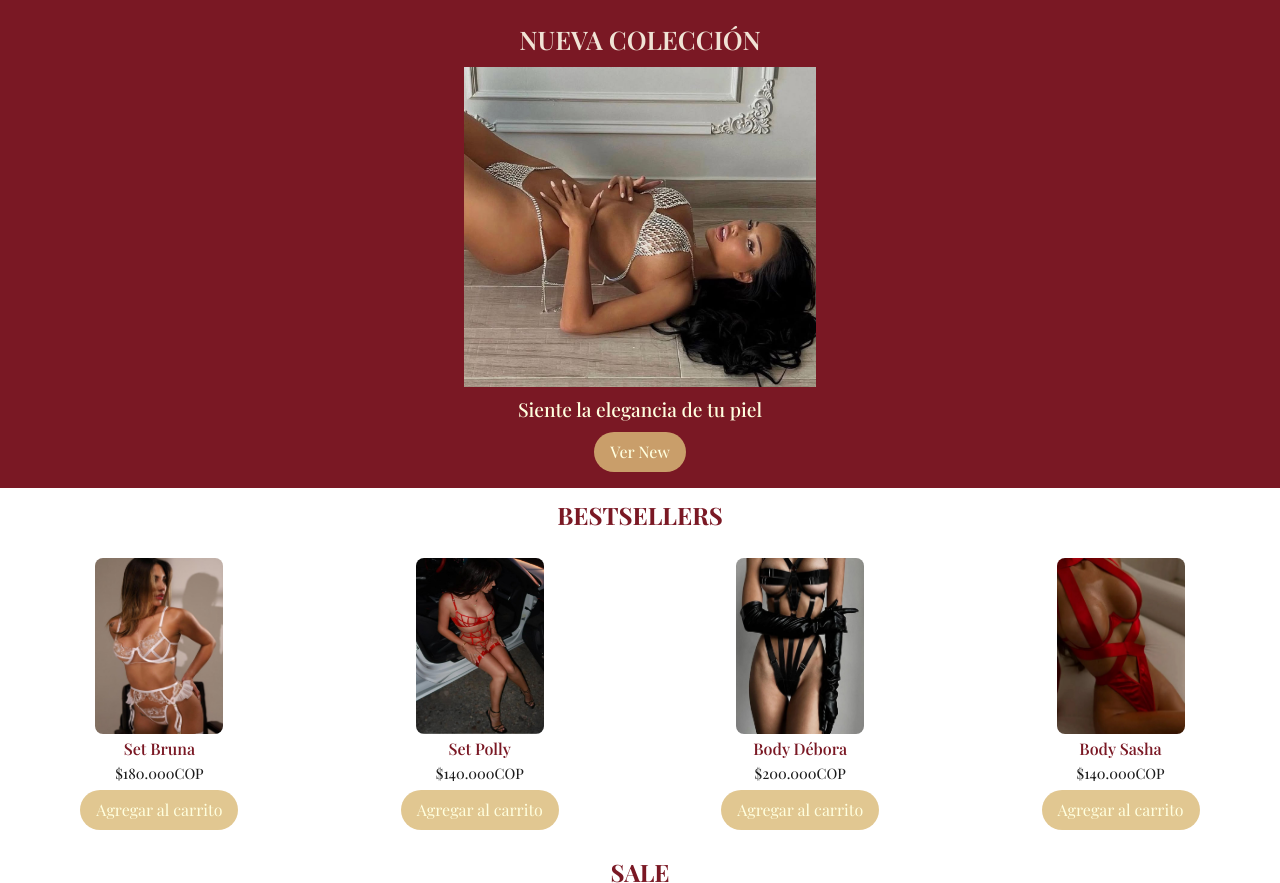
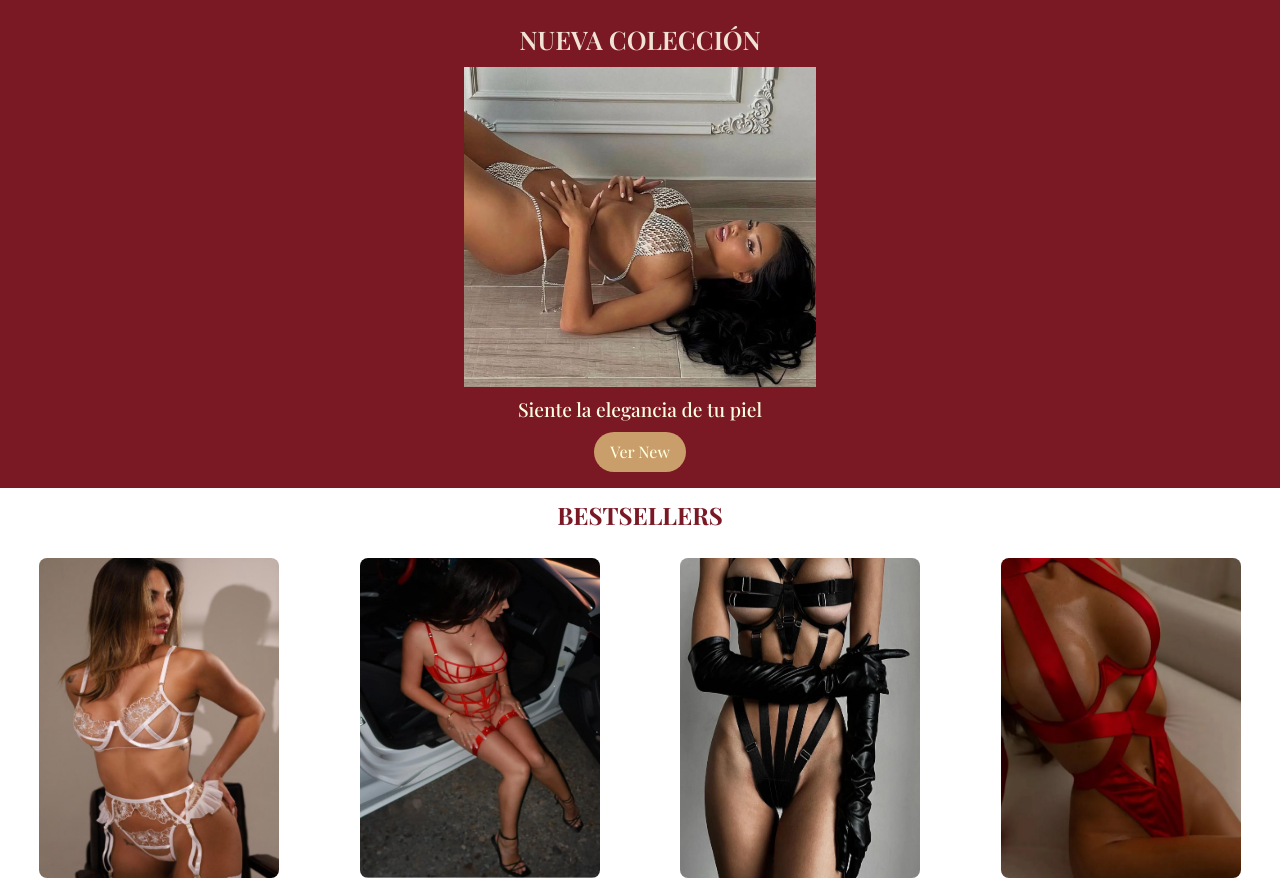
Before and after one commit to LuzMariaFlorezMiranda/Lua-Lingerie, a plain HTML site: page index.html in a window 1280 px wide. Shown: the part 91-974 px from the top of the page. Drawn offline with nearby package versions, Linux system fonts and the light colour scheme; a web font is replaced by a local one.

Commit message:
sass medias queries

```diff
--- a/scss/_cards.scss
+++ b/scss/_cards.scss
@@ -26,7 +26,7 @@ article img {
 }
 
 article h3 {
-  @include mixins.estilosTipografia(1rem, 550, variables.$primario, 0.3rem 0);
+  @include mixins.estilosTipografia(1rem, 500, variables.$primario, 0.3rem 0);
 }
 
 article p {
--- /dev/null
+++ b/scss/_mediasQueries.scss
@@ -0,0 +1,42 @@
+@use "./variables";
+@use "./mixins";
+
+@media (min-width: 768px) and (max-width: 991px) {
+  .index-bestsellers-contenedor, .index-sale-contenedor, .lenceria-main, .prendas-ext-main{
+    justify-content: space-evenly;
+  }
+
+  article img {
+    @include mixins.img(11rem, 15rem);
+  }
+
+  article h3 {
+    @include mixins.estilosTipografia(1.1rem, 550, variables.$primario, 0.5rem 0rem);
+  }
+
+  article p {
+    @include mixins.estilosTipografia(1rem, 450, variables.$neutroOscuro, 0rem 0rem 0.3rem 0rem);
+  }
+}
+
+@media (min-width: 992px){
+  .index-bestsellers-contenedor, .index-sale-contenedor, .lenceria-main, .prendas-ext-main{
+    justify-content: space-around;
+  }
+
+  article img {
+    @include mixins.img(15rem, 20rem);
+  }
+
+  article h3 {
+    @include mixins.estilosTipografia(1.2rem, 550, variables.$primario, 0.5rem 0rem);
+  }
+
+  article p {
+    @include mixins.estilosTipografia(1rem, 450, variables.$neutroOscuro, 0rem 0rem 0.3rem 0rem);
+  }
+
+  article button {
+    @include mixins.estilosTipografia(1rem, 500, variables.$neutroClaro, 0rem);
+  }
+}
--- a/scss/style.scss
+++ b/scss/style.scss
@@ -8,3 +8,4 @@
 @use "./footer";
 @use "./h2PagesNavBar";
 @use "./filtros";
+@use "./mediasQueries";
```
Also changed, not shown: css/style.css, 1 other file.
